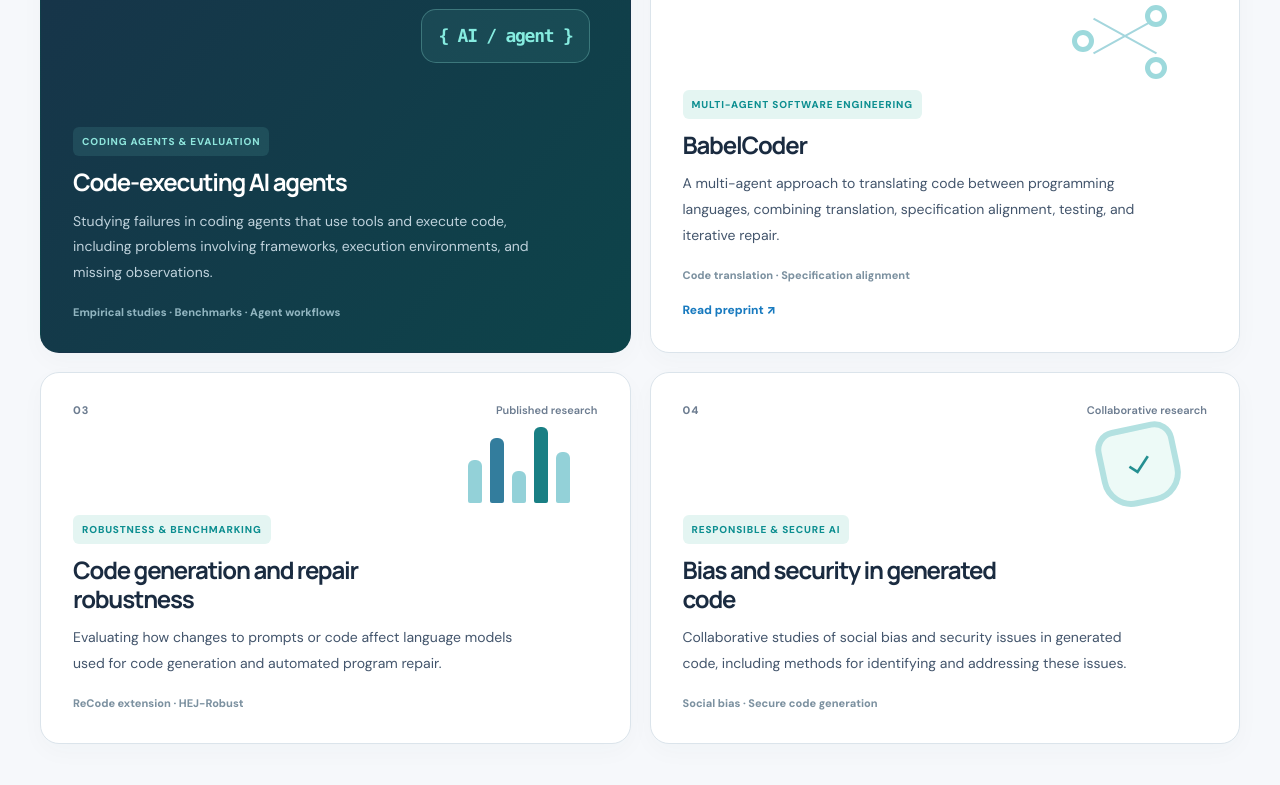
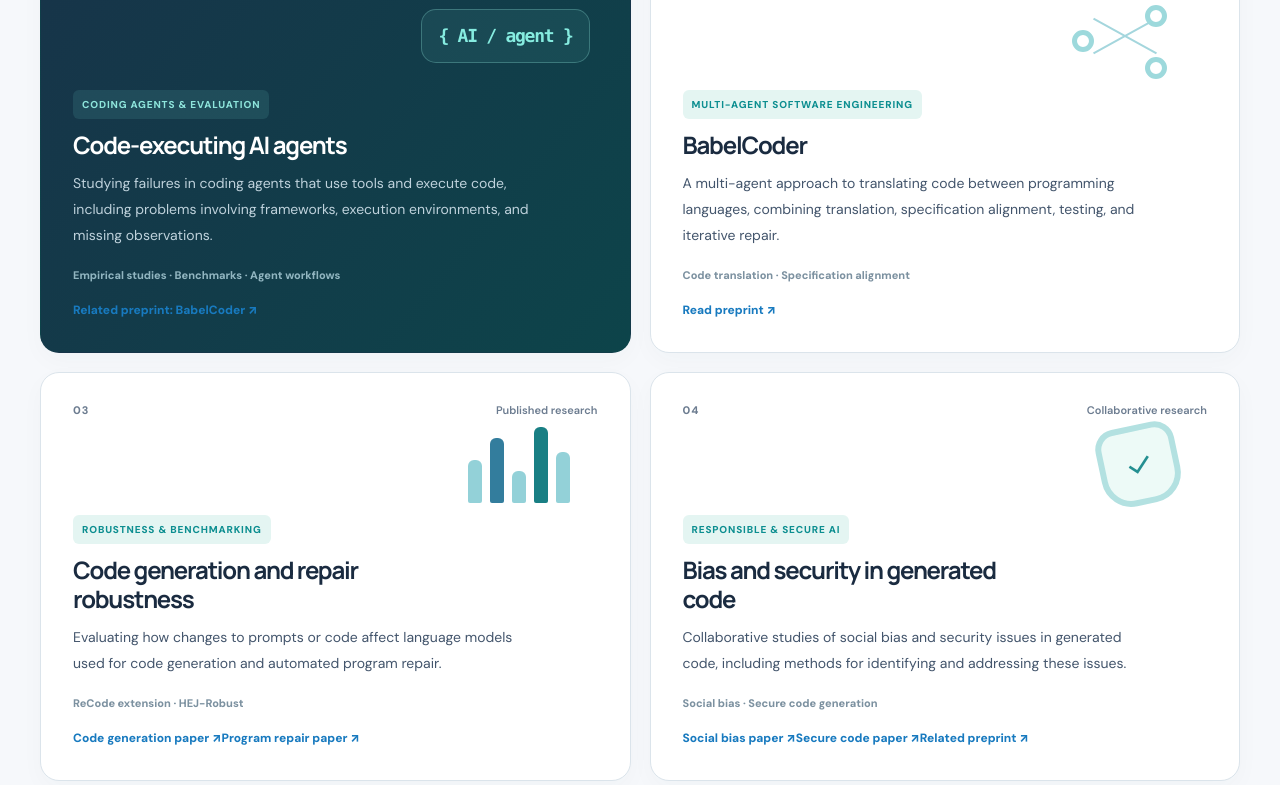
Before and after one commit to frabbisw/frabbisw.github.io, a plain HTML site: page index.html in a window 1280 px wide. Shown: the part 1947-2732 px from the top of the page. Drawn offline with Linux system fonts and the light colour scheme.

Commit message:
Link relevant publications from research cards

```diff
--- a/index.html
+++ b/index.html
@@ -46,10 +46,10 @@
 <section class="quick-strip" aria-label="At a glance"><div class="container quick-grid"><div><span class="quick-label">Academic role</span><strong>Ph.D. student</strong></div><div><span class="quick-label">Institution</span><strong>Concordia University</strong></div><div><span class="quick-label">Field</span><strong>Software engineering</strong></div><div><span class="quick-label">Research areas</span><strong>Software systems &amp; AI</strong></div></div></section>
 <section class="section section-about" id="about" aria-labelledby="about-title"><div class="container about-grid"><div class="section-head"><span class="section-kicker">01 / About me</span><h2 id="about-title">Background &amp; <span class="accent">interests</span></h2></div><div class="about-body"><p class="lead">I am a Ph.D. student in Software Engineering at Concordia University, supervised by Prof. Jinqiu Yang. My research is in software engineering, with a focus on empirical studies and AI-assisted software development.</p><p>My work has included code generation, code translation, program repair, software testing, and the evaluation of coding agents. I develop experiments, benchmarks, and tools to study how these methods perform across different tasks and programming languages.</p><p>Before starting my Ph.D., I worked at Samsung R&amp;D Institute Bangladesh on software infrastructure, static analysis, code quality tools, and CI/CD workflows.</p><div class="interest-list"><span>Software engineering</span><span>AI for software engineering</span><span>Empirical evaluation</span><span>Software testing</span><span>Program analysis</span><span>Code translation &amp; repair</span></div></div></div></section>
 <section class="section section-research" id="research" aria-labelledby="research-title"><div class="container"><div class="section-top"><div><span class="section-kicker">02 / Research</span><h2 id="research-title">Selected research<span class="period">.</span></h2><p class="section-subtitle">Examples of my work in software engineering and AI-assisted development.</p></div><a href="https://github.com/frabbisw" target="_blank" rel="noopener noreferrer" class="top-more">Explore GitHub ↗</a></div><div class="research-grid">
-<article class="research-card feature-card"><div class="project-index">01 <span>Research area</span></div><div class="research-symbol">{ AI / agent }</div><div><span class="project-tag">Coding agents &amp; evaluation</span><h3>Code-executing AI agents</h3><p>Studying failures in coding agents that use tools and execute code, including problems involving frameworks, execution environments, and missing observations.</p><div class="project-meta">Empirical studies · Benchmarks · Agent workflows</div></div></article>
+<article class="research-card feature-card"><div class="project-index">01 <span>Research area</span></div><div class="research-symbol">{ AI / agent }</div><div><span class="project-tag">Coding agents &amp; evaluation</span><h3>Code-executing AI agents</h3><p>Studying failures in coding agents that use tools and execute code, including problems involving frameworks, execution environments, and missing observations.</p><div class="project-meta">Empirical studies · Benchmarks · Agent workflows</div><div class="research-paper-links"><a href="https://arxiv.org/abs/2512.06902" target="_blank" rel="noopener noreferrer" class="research-link" title="Related agentic software engineering research, not the agent-failure study">Related preprint: BabelCoder ↗</a></div></div></article>
 <article class="research-card"><div class="project-index">02 <span>Research project</span></div><div class="project-graphic graphic-nodes"><span></span><span></span><span></span></div><div><span class="project-tag">Multi-agent software engineering</span><h3>BabelCoder</h3><p>A multi-agent approach to translating code between programming languages, combining translation, specification alignment, testing, and iterative repair.</p><div class="project-meta">Code translation · Specification alignment</div><a href="https://arxiv.org/abs/2512.06902" target="_blank" rel="noopener noreferrer" class="research-link">Read preprint ↗</a></div></article>
-<article class="research-card"><div class="project-index">03 <span>Published research</span></div><div class="project-graphic graphic-bars"><i></i><i></i><i></i><i></i><i></i></div><div><span class="project-tag">Robustness & benchmarking</span><h3>Code generation and repair robustness</h3><p>Evaluating how changes to prompts or code affect language models used for code generation and automated program repair.</p><div class="project-meta">ReCode extension · HEJ-Robust</div></div></article>
-<article class="research-card"><div class="project-index">04 <span>Collaborative research</span></div><div class="project-graphic graphic-shield"><span>✓</span></div><div><span class="project-tag">Responsible & secure AI</span><h3>Bias and security in generated code</h3><p>Collaborative studies of social bias and security issues in generated code, including methods for identifying and addressing these issues.</p><div class="project-meta">Social bias · Secure code generation</div></div></article>
+<article class="research-card"><div class="project-index">03 <span>Published research</span></div><div class="project-graphic graphic-bars"><i></i><i></i><i></i><i></i><i></i></div><div><span class="project-tag">Robustness & benchmarking</span><h3>Code generation and repair robustness</h3><p>Evaluating how changes to prompts or code affect language models used for code generation and automated program repair.</p><div class="project-meta">ReCode extension · HEJ-Robust</div><div class="research-paper-links"><a href="https://doi.org/10.1007/s10664-026-10882-8" target="_blank" rel="noopener noreferrer" class="research-link" title="A Multi-Language Perspective on the Robustness of LLM Code Generation">Code generation paper ↗</a><a href="https://doi.org/10.1145/3805760.3814929" target="_blank" rel="noopener noreferrer" class="research-link" title="HEJ-Robust: A Robustness Benchmark for LLM-Based Automated Program Repair">Program repair paper ↗</a></div></div></article>
+<article class="research-card"><div class="project-index">04 <span>Collaborative research</span></div><div class="project-graphic graphic-shield"><span>✓</span></div><div><span class="project-tag">Responsible & secure AI</span><h3>Bias and security in generated code</h3><p>Collaborative studies of social bias and security issues in generated code, including methods for identifying and addressing these issues.</p><div class="project-meta">Social bias · Secure code generation</div><div class="research-paper-links"><a href="https://doi.org/10.1609/aaai.v39i26.34961" target="_blank" rel="noopener noreferrer" class="research-link" title="Bias Unveiled: Investigating Social Bias in LLM-Generated Code">Social bias paper ↗</a><a href="https://doi.org/10.1007/s10664-026-10803-9" target="_blank" rel="noopener noreferrer" class="research-link" title="An Exploratory Study on Fine-Tuning Large Language Models for Secure Code Generation">Secure code paper ↗</a><a href="https://arxiv.org/abs/2605.00382" target="_blank" rel="noopener noreferrer" class="research-link" title="Social Bias in LLM-Generated Code: Benchmark and Mitigation (manuscript)">Related preprint ↗</a></div></div></article>
 </div></div></section>
 <section class="section section-publications" id="publications" aria-labelledby="publications-title"><div class="container"><div class="section-top pub-intro"><div><span class="section-kicker">03 / Publications</span><h2 id="publications-title">Research publications<span class="period">.</span></h2><p class="section-subtitle">Published papers, preprints, and manuscripts. Manuscripts are listed separately from peer-reviewed publications.</p></div><a href="https://scholar.google.com/citations?user=zVDBaDYAAAAJ" target="_blank" rel="noopener noreferrer" class="top-more">Google Scholar ↗</a></div>
 <div class="pub-controls"><div class="filter-group" role="group" aria-label="Filter publications"><button class="filter-btn active" type="button" data-filter="all" aria-pressed="true">All work</button><button class="filter-btn" type="button" data-filter="journal" aria-pressed="false">Journals</button><button class="filter-btn" type="button" data-filter="conference" aria-pressed="false">Conferences</button><button class="filter-btn" type="button" data-filter="preprint" aria-pressed="false">Preprint</button><button class="filter-btn" type="button" data-filter="manuscript" aria-pressed="false">Manuscripts</button></div><div class="pub-search-wrap"><label class="sr-only" for="pub-search">Search publications</label><span aria-hidden="true">⌕</span><input id="pub-search" type="search" placeholder="Search papers..." autocomplete="off"></div></div>
```
